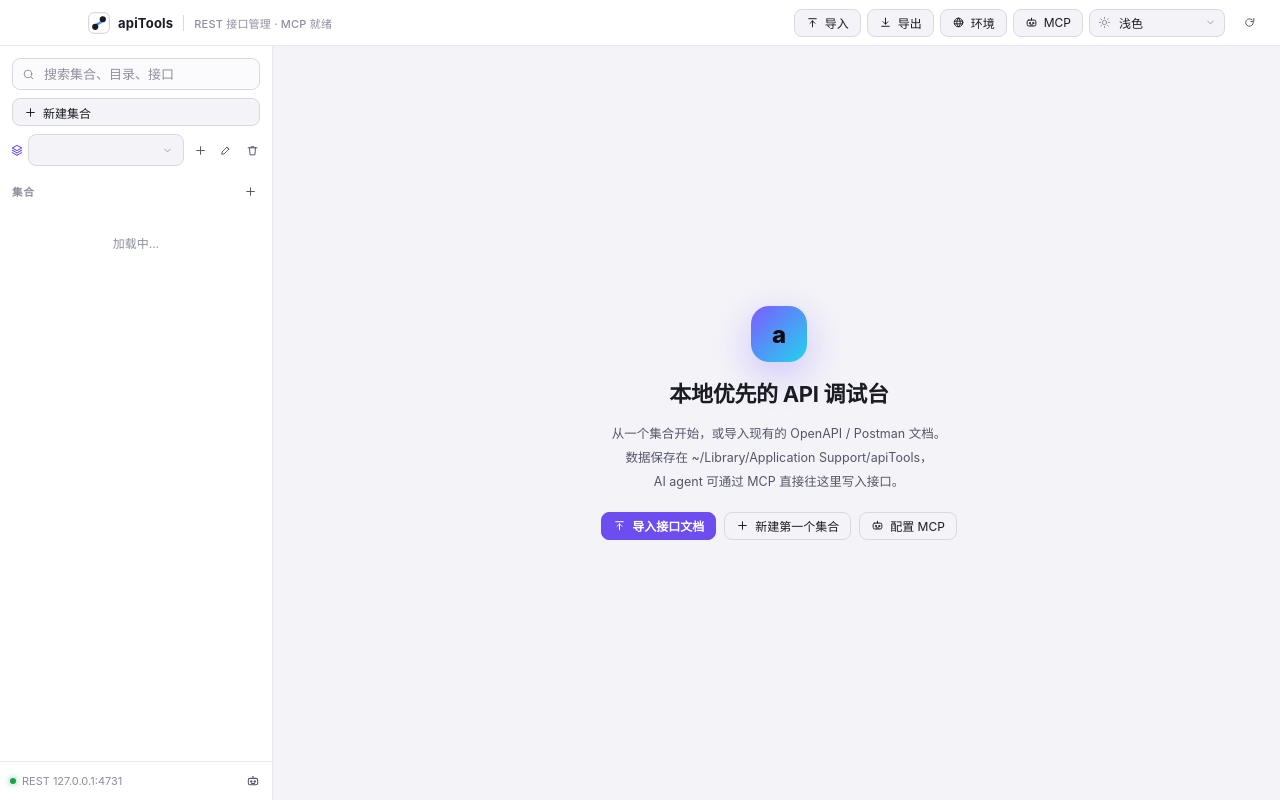
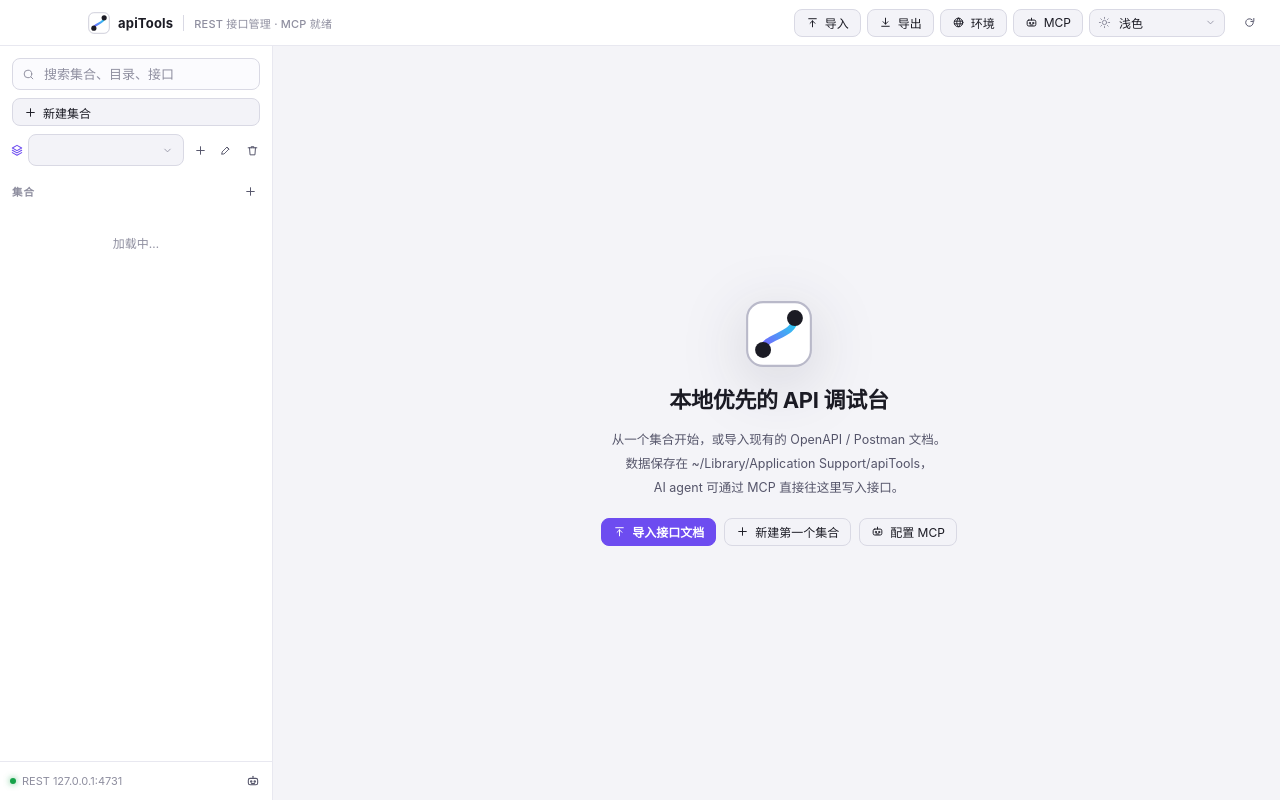
Before and after one commit to Lixin-2/apiTools, a React (Vite) app: page / in a window 1280 px wide. Built offline with nearby package versions, Linux system fonts and the light colour scheme.

Commit message:
fix(ui): use app mark on welcome screen and tune its proportions

```diff
--- a/src/renderer/App.tsx
+++ b/src/renderer/App.tsx
@@ -642,7 +642,9 @@ export default function App() {
           ) : (
             <div className="welcome">
               <div className="welcome-card">
-                <div className="glow">a</div>
+                <div className="welcome-mark">
+                  <AppMark size={68} />
+                </div>
                 <div className="welcome-title">本地优先的 API 调试台</div>
                 <div className="welcome-desc">
                   从一个集合开始，或导入现有的 OpenAPI / Postman 文档。
--- a/src/renderer/components/ui.tsx
+++ b/src/renderer/components/ui.tsx
@@ -337,24 +337,25 @@ export function Select({
 
 /** 品牌标记：与新应用图标一致，随主题自动切换底色 */
 export function AppMark({ size = 22 }: { size?: number }) {
+  const gradientId = React.useId();
   return (
     <svg width={size} height={size} viewBox="0 0 64 64" className="app-mark" aria-hidden>
       <defs>
-        <linearGradient id="app-mark-line" x1="21" y1="43" x2="43" y2="21" gradientUnits="userSpaceOnUse">
+        <linearGradient id={gradientId} x1="17" y1="47" x2="47" y2="17" gradientUnits="userSpaceOnUse">
           <stop offset="0" stopColor="#7c5cff" />
           <stop offset="1" stopColor="#22d3ee" />
         </linearGradient>
       </defs>
       <rect x="2" y="2" width="60" height="60" rx="15" className="app-mark-bg" />
       <path
-        d="M21 43c0-11 22-9 22-22"
+        d="M17 47c0-14 30-12 30-30"
         fill="none"
-        stroke="url(#app-mark-line)"
-        strokeWidth="7"
+        stroke={`url(#${gradientId})`}
+        strokeWidth="6"
         strokeLinecap="round"
       />
-      <circle cx="21" cy="43" r="9" className="app-mark-node" />
-      <circle cx="43" cy="21" r="9" className="app-mark-node" />
+      <circle cx="17" cy="47" r="7.5" className="app-mark-node" />
+      <circle cx="47" cy="17" r="7.5" className="app-mark-node" />
     </svg>
   );
 }
--- a/src/renderer/styles.css
+++ b/src/renderer/styles.css
@@ -1919,17 +1919,11 @@ body.resizing-row * {
   justify-content: center;
   margin-top: 4px;
 }
-.glow {
-  width: 56px;
-  height: 56px;
-  border-radius: 18px;
-  background: linear-gradient(135deg, #7c5cff, #22d3ee);
-  display: grid;
-  place-items: center;
-  font-size: 24px;
-  color: #0b0b10;
-  font-weight: 800;
-  box-shadow: 0 12px 40px rgba(124, 92, 255, 0.35);
+.welcome-mark {
+  filter: drop-shadow(0 14px 32px rgba(24, 24, 50, 0.16));
+}
+:root[data-theme='dark'] .welcome-mark {
+  filter: drop-shadow(0 14px 32px rgba(0, 0, 0, 0.5));
 }
 
 .spinner {
```
